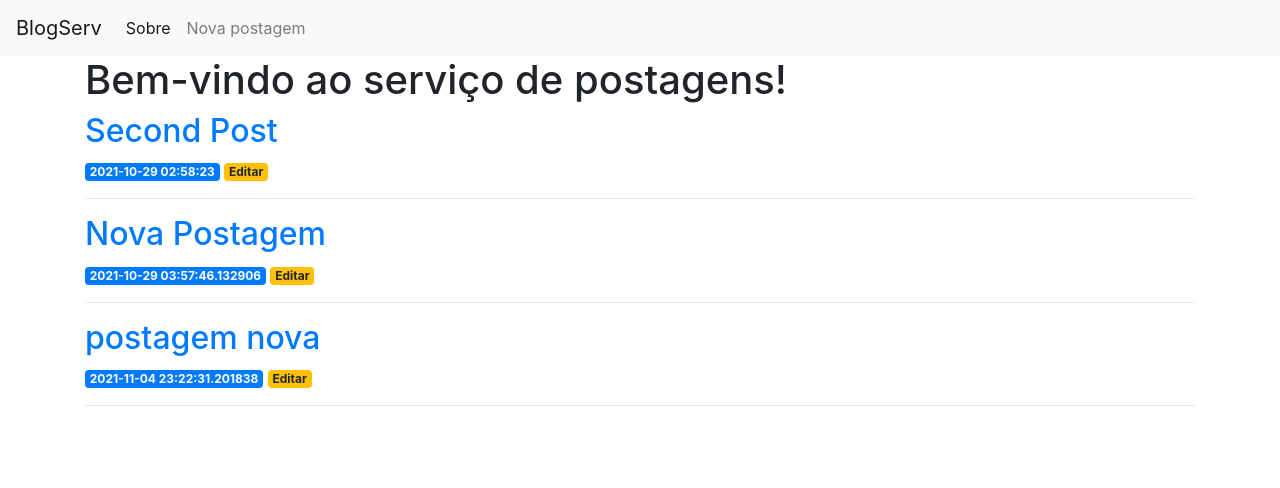
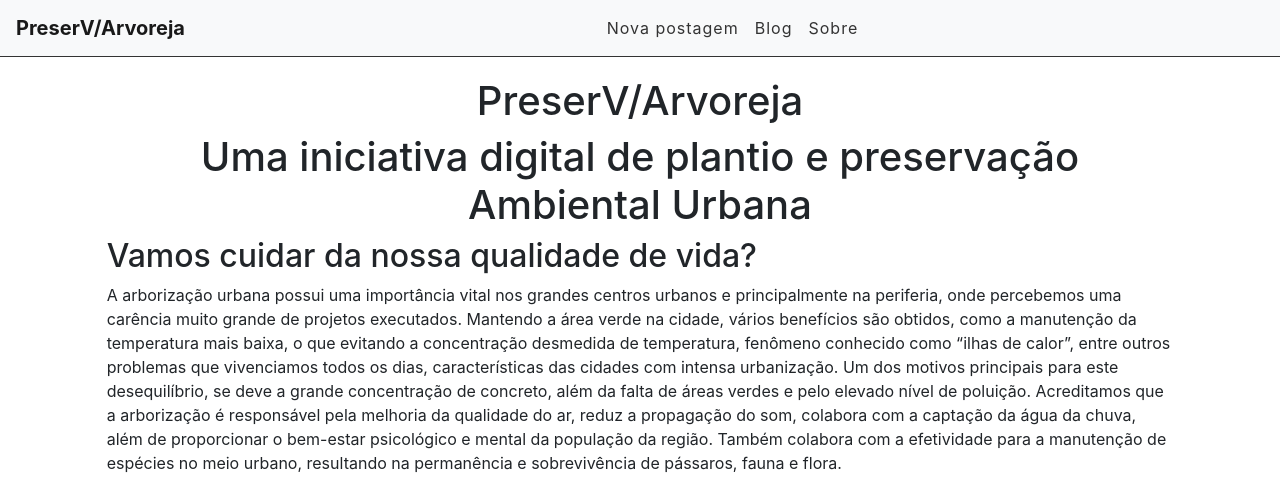
Before and after one commit to edimichaellima/blog, a Flask app: page / in a window 1280 px wide. Shown: the top 488 px of the page. Before the commit the page ends 406 px from the top, so only its background shows below. Run offline with Flask 2, Linux system fonts and the light colour scheme; data comes from the database, SQL or seed files in the repository; both versions use the stored data as it was after the commit; some libraries are stand-ins or nearby versions.

Commit message:
Adaptação de código para projeto integrador

```diff
--- a/app.py
+++ b/app.py
@@ -18,6 +18,7 @@ class Posts(db.Model):
    title = db.Column(db.String(80), nullable=False)
    content = db.Column(db.String(200), nullable=False)
 
+
 @app.route('/')
 def index():
     posts = Posts.query.all()
@@ -28,6 +29,11 @@ def get_post(post_id):
    if post is None:
       abort(404)
    return post
+
+@app.route('/inicial')
+def inicial():
+    posts = Posts.query.all()
+    return render_template('inicial.html', posts=posts)
 
 @app.route('/<int:post_id>')
 def post(post_id):
@@ -46,7 +52,7 @@ def create():
             post = Posts(title=title, content=content)
             db.session.add(post)
             db.session.commit()
-            return redirect(url_for('index'))
+            return redirect(url_for('inicial'))
 
     return render_template('create.html')
 
@@ -64,7 +70,7 @@ def edit(id):
             post.title = title
             post.content = content
             db.session.commit()
-            return redirect(url_for('index'))
+            return redirect(url_for('inicial'))
 
     return render_template('edit.html', post=post)
 
@@ -74,4 +80,4 @@ def delete(id):
     db.session.delete(post)
     db.session.commit()
     flash('"{}" foi apagado com sucesso!'.format(post.title))
-    return redirect(url_for('index'))
+    return redirect(url_for('inicial'))
--- a/static/css/estilo.css
+++ /dev/null
@@ -1,6 +0,0 @@
-h1 {
-    border: 2px #eee solid;
-    color: brown;
-    text-align: center;
-    padding: 10px;
-}
--- /dev/null
+++ b/static/css/styles.css
@@ -0,0 +1,124 @@
+.container-fluid {
+    padding: 0;
+}
+
+/* Navbar */
+
+.navbar  {
+    border-bottom: 1px solid #333;
+    margin-bottom: 20px;
+}
+
+.navbar-nav {
+    margin: auto;
+}
+
+.navbar-brand {
+    font-weight: bold;
+}
+
+.navbar-light .navbar-nav a.nav-link {
+    color: #333;
+    letter-spacing: 1px;
+}
+
+/* Botão de adicionar */
+
+.add-div {
+    background-color: #3476e2;
+    cursor: pointer;
+    display: inline-block;
+    color: #FFF;
+    padding: 8px;
+    border-radius: 5px;
+    margin-right: 25px;
+}
+
+.fas.fa-plus {
+    color: #FFF;
+    margin-right: 10px;
+    margin-left: 5px;
+}
+
+/* Search */
+
+.fas.fa-search {
+    position: absolute;
+    top: 12px;
+    right: 26px;
+}
+
+.search-div {
+    padding: 0;
+    margin-top: 15px;
+    margin-bottom: 15px;
+    display: inline-block;
+}
+
+/* Lista de tarefas */
+
+.list-div {
+    padding: 0;
+}
+
+.task-list {
+    padding-left: 0;
+}
+
+.task-item {
+    list-style: none;
+    font-size: 20px;
+    height: 50px;
+    padding-top: 10px;
+    border-bottom: 1px dashed #CCC;
+}
+
+.fas.fa-trash {
+    color: #db1e47;
+    cursor: pointer;
+    margin: 5px;
+    font-size: 20px;
+    float: right;
+}
+
+.fas.fa-edit {
+    color: #13c43f;
+    cursor: pointer;
+    margin: 5px;
+    font-size: 20px;
+    float: right;
+}
+
+/* BODY */
+
+img {
+    width: 300px;
+    height: 300px;
+}
+
+
+/* Rodapé */
+footer {
+    background-color: #1d6e33;
+    height: 300px;
+    border-top: 2px solid #202020;
+}
+
+footer p {
+    color: #f5f5f5;
+    text-align: center;
+    top: 50%;
+    position: relative;
+}
+
+footer ul {
+    color: white;
+}
+
+footer li {
+    color: white;
+}
+
+footer a {
+    color: black;
+}
--- a/templates/base.html
+++ b/templates/base.html
@@ -4,34 +4,52 @@
     <!-- Required meta tags -->
     <meta charset="utf-8">
     <meta name="viewport" content="width=device-width, initial-scale=1, shrink-to-fit=no">
-
+    <title>{% block title %}{% endblock %}</title>
     <!-- Bootstrap CSS -->
     <link rel="stylesheet" href="https://stackpath.bootstrapcdn.com/bootstrap/4.3.1/css/bootstrap.min.css" integrity="sha384-ggOyR0iXCbMQv3Xipma34MD+dH/1fQ784/j6cY/iJTQUOhcWr7x9JvoRxT2MZw1T" crossorigin="anonymous">
+    <link rel="stylesheet" href="https://use.fontawesome.com/releases/v5.7.2/css/all.css" integrity="sha384-fnmOCqbTlWIlj8LyTjo7mOUStjsKC4pOpQbqyi7RrhN7udi9RwhKkMHpvLbHG9Sr" crossorigin="anonymous">
+<link rel="stylesheet" href="static/css/styles.css">
 
-    <title>{% block title %} {% endblock %}</title>
   </head>
   <body>
-    <nav class="navbar navbar-expand-md navbar-light bg-light">
-        <a class="navbar-brand" href="{{ url_for('index')}}">BlogServ</a>
-        <button class="navbar-toggler" type="button" data-toggle="collapse" data-target="#navbarNav" aria-controls="navbarNav" aria-expanded="false" aria-label="Toggle navigation">
+    <div class="container-fluid">
+        <nav class="navbar navbar-expand-lg navbar-light bg-light">
+                <a class="navbar-brand" href="{{ url_for('index')}}">PreserV/Arvoreja</a>
+                <button class="navbar-toggler" type="button" data-toggle="collapse" data-target="#navbarSupportedContent" aria-controls="navbarSupportedContent" aria-expanded="false" aria-label="Toggle navigation">
                     <span class="navbar-toggler-icon"></span>
                 </button>
             <div class="collapse navbar-collapse" id="navbarNav">
                 <ul class="navbar-nav">
-            <li class="nav-item active">
-                <a class="nav-link" href="#">Sobre</a>
+                    <li class="nav-item">
+                        <a class="nav-link" href="{{url_for('create')}}">Nova postagem</a>
                     </li>
                     <li class="nav-item">
-                <a class="nav-link" href="{{url_for('create')}}">Nova postagem</a>
+                        <a class="nav-link" href="{{url_for('inicial')}}">Blog</a>
+                    </li>
+                    <li class="nav-item">
+                        <a class="nav-link" href="#">Sobre</a>
                     </li>
                 </ul>
             </div>
         </nav>
-    <div class="container">
-        {% for message in get_flashed_messages() %}
-            <div class="alert alert-danger">{{ message }}</div>
-        {% endfor %}
             {% block content %} {% endblock %}
+        </div>
+            <footer>
+                <div>
+                    <ul>
+                        <li>Gostou das Postagens?</li>
+                        <a href="https://forms.office.com/r/f2ScGWrrii" >Avalie o Web Site e dê sua opinião</a>
+                        <li>Quer conhecer as árvores adequadas para o plantio sustentável na Cidade?</li>
+                        <a href="https://www.prefeitura.sp.gov.br/cidade/secretarias/upload/meio_ambiente/MARBOURB.pdf">Manual Técnico de Secretaria Municipal do Verde e do Meio Ambiente Urbana</a>
+                        <li>Quer saber mais sobre Meio Ambiente e plantio de mudas de árvores? Acesse:</li>
+                            <ul>
+                                <li><a href="https://www.sosma.org.br/">SOS Mata Atlântica</a></li>
+                                <li><a href="https://www.wwf.org.br/">WWF</a></li>
+                                <li><a href="https://www.prefeitura.sp.gov.br/cidade/secretarias/meio_ambiente/parques/index.php?p=284396">Secretária Meio Ambiente - São Paulo/SP</a></li>
+                            </ul>
+                    </ul>
+                </div>
+            </footer>
     </div>
 
     <!-- Optional JavaScript -->
--- a/templates/index.html
+++ b/templates/index.html
@@ -1,15 +1,66 @@
-{% extends 'base.html'%}
+{% extends 'base.html' %}
+
+{% block title %}Preserv/Arvoreja{% endblock %}
 
 {% block content %}
-    <h1>{% block title %} Bem-vindo ao serviço de postagens! {% endblock %}</h1>
-    {% for post in posts %}
-        <a href="{{ url_for('post', post_id=post['id'])}}">
-            <h2>{{ post['title'] }}</h2>
-        </a>
-        <span class="badge badge-primary">{{ post['created'] }}</span>
-        <a href="{{ url_for('edit', id=post['id']) }}">
-            <span class="badge badge-warning">Editar</span>
-        </a>
-        <hr>
-    {% endfor %}
+<div class="offset-1 col-10 list-div" xmlns="http://www.w3.org/1999/html">
+    <h1 align="center">PreserV/Arvoreja</h1>
+    <h1 align="center">Uma iniciativa digital de plantio e preservação Ambiental Urbana</h1>
+    <div>
+        <h2>Vamos cuidar da nossa qualidade de vida?</h2>
+        <p>A arborização urbana possui uma importância vital nos
+grandes centros urbanos e principalmente na periferia,
+onde percebemos uma carência muito grande de projetos
+executados. Mantendo a área verde na cidade, vários
+benefícios são obtidos, como a manutenção da
+temperatura mais baixa, o que evitando a concentração
+desmedida de temperatura, fenômeno conhecido como
+“ilhas de calor”, entre outros problemas que vivenciamos
+todos os dias, características das cidades com intensa
+urbanização. Um dos motivos principais para este
+desequilíbrio, se deve a grande concentração de concreto,
+além da falta de áreas verdes e pelo elevado nível de
+poluição. Acreditamos que a arborização é responsável
+pela melhoria da qualidade do ar, reduz a propagação do
+som, colabora com a captação da água da chuva, além de
+proporcionar o bem-estar psicológico e mental da
+população da região. Também colabora com a efetividade
+para a manutenção de espécies no meio urbano,
+resultando na permanência e sobrevivência de pássaros,
+fauna e flora.</p>
+        <center>
+        <img src="https://conexaoplaneta.com.br/wp-content/uploads/2021/04/cidades-mais-arborizadas-do-mundo-2020-campo-grande-foto-jose-sabino-800x445.jpeg" alt="Foto: Cidade arborizada. Fonte: Revista Exame">
+        </center>
+        <br/>
+        <h2>Vamos plantar árvores? (...é muito mais
+fácil do que você imagina...) </h2>
+        <p>A Prefeitura de São Paulo realiza este serviço
+gratuitamente, só depende de você. É necessário
+somente entrar em contato no portal 156 e realizar o
+seu pedido </p>
+        <a href="https://www.prefeitura.sp.gov.br/cidade/secretarias/subprefeituras/noticias/?p=308838">Solicitação de pedido</a>
+
+        <ul>
+            <li>
+                <p>Vá até o final da página para acessar o link portal
+156. Você irá preencher um pedido para o
+plantio de muda de árvore. A Prefeitura, através
+de profissionais qualificados, fará a verificação
+das especificações necessárias para a execução
+do serviço (até 30 dias)</p>
+            </li>
+            <li>
+                <p>Após aprovação da Prefeitura, após verificação
+do local e o tipo adequado de árvore, o plantio
+será realizado e a manutenção efetuada
+regularmente. Fácil e seguro.</p>
+                <center>
+                <img src="https://arkpad.com.br/wp-content/uploads/2020/12/arboriza%C3%A7%C3%A3o-urbana-oiti.jpg" alt="Foto: Árvore de rua. Fonte: Pinterest.com">
+                </center>
+            </li>
+        </ul>
+
+    </div>
+
+</div>
 {% endblock %}
```
Also changed, not shown: templates/create.html (+4 -4 lines), templates/edit.html (+6 -15 lines), templates/inicial.html (added, +15 -0 lines), database.db. Lines whose indentation alone changed are shown as unchanged.
